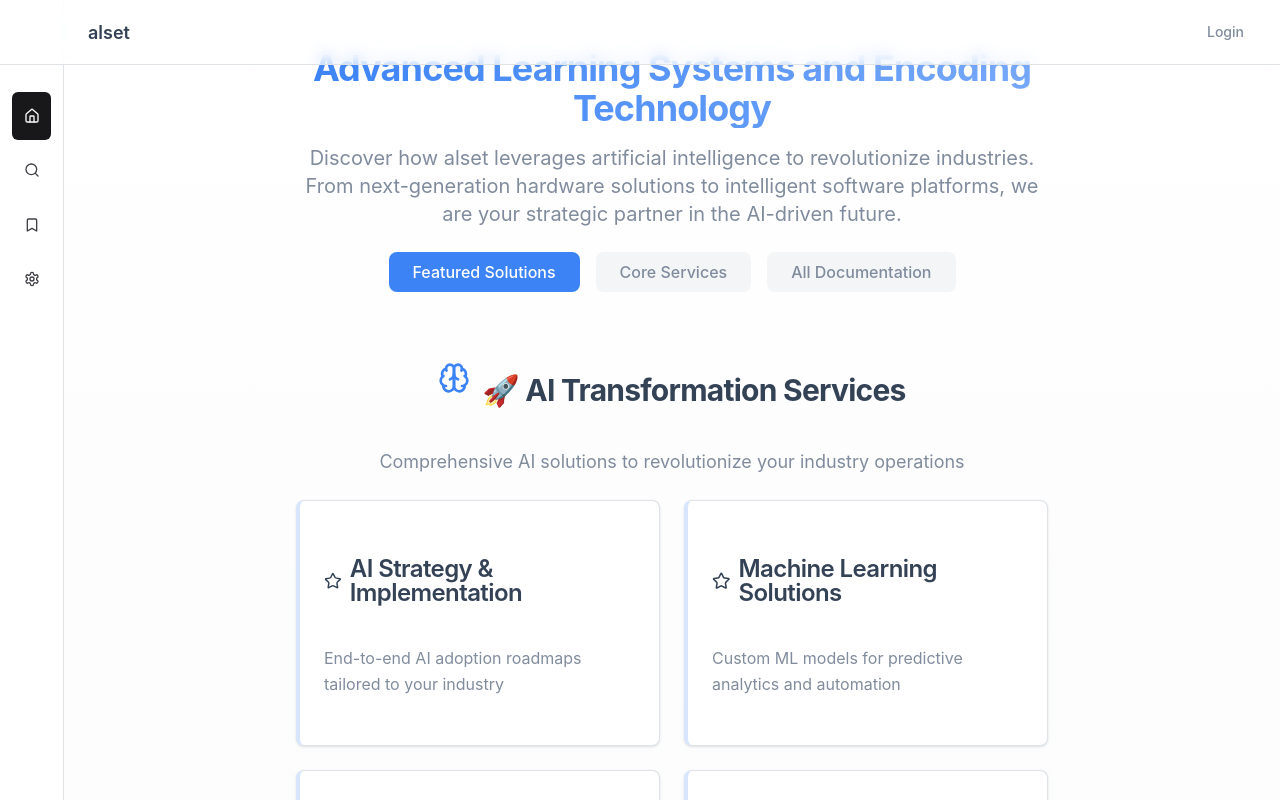
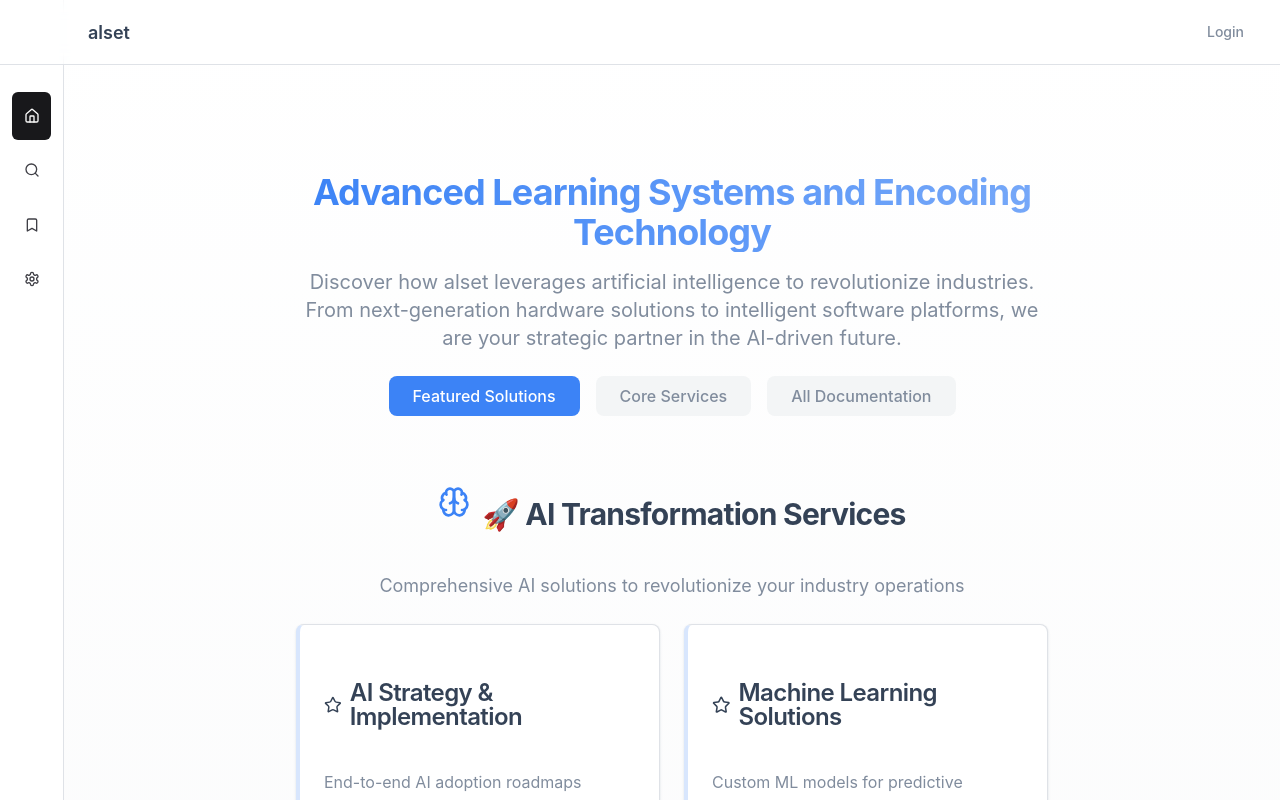
Before and after one commit to alsetso/alsetmaps, a React (Vite) app: page / in a window 1280 px wide. Shown: the top 800 px of the page. Built offline with nearby package versions, Linux system fonts and the light colour scheme.

Commit message:
Add spacing above headings
Add a 100px empty div above the heading on all pages.

```diff
--- a/src/components/DocumentLayout.tsx
+++ b/src/components/DocumentLayout.tsx
@@ -128,6 +128,8 @@ export function DocumentLayout({ children, currentPage = "home" }: DocumentLayou
         <main className="flex-1 bg-gradient-subtle overflow-auto ml-16 pt-header">
           <div className="mx-auto max-w-[800px] px-fluid-lg py-fluid-2xl min-h-full">
             <div className="space-fluid-y">
+              {/* 100px spacer above all content */}
+              <div className="h-[100px]"></div>
               {renderBreadcrumbs()}
               {children}
             </div>
```
